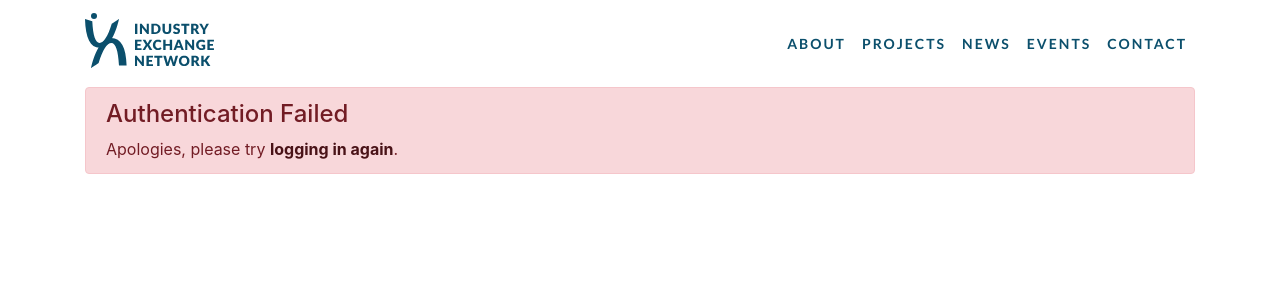
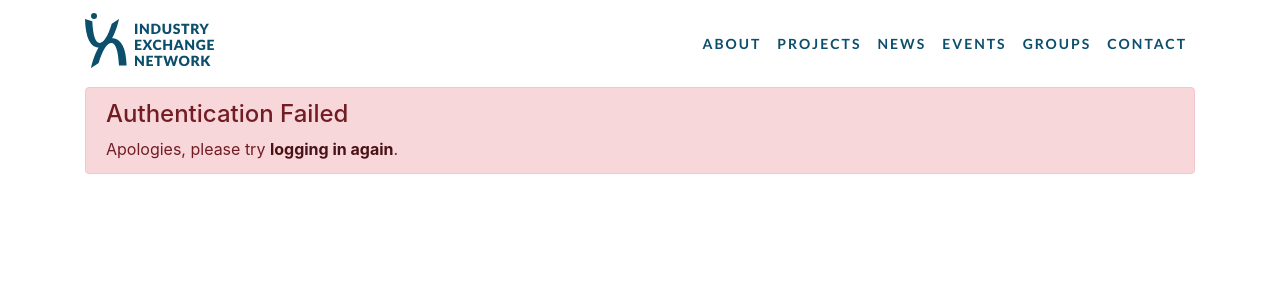
Before and after one commit to UCLComputerScience/103P_2018_team51, a Django app: page /auth/callback in a window 1280 px wide. Shown: the top 300 px of the page. Run offline with Django 3.2, Linux system fonts and the light colour scheme; style sheets or scripts are compiled from the project's sources; parts of the project's set-up code (start-up, migrations or seed data) failed here and were passed over.

Commit message:
added links to events/groups list pages (#18)

```diff
--- a/ssig_site/base/templates/base.html
+++ b/ssig_site/base/templates/base.html
@@ -40,7 +40,10 @@
               <a class="nav-link" href="http://ixn.host/news/">News</a>
             </li>
             <li class="nav-item">
-              <a class="nav-link" href="http://ixn.host/events/">Events</a>
+              <a class="nav-link" href="{% url 'events' %}">Events</a>
+            </li>
+            <li class="nav-item">
+              <a class="nav-link" href="{% url 'index' %}">Groups</a>
             </li>
             <li class="nav-item">
               <a class="nav-link" href="http://ixn.host/contact/">Contact</a>
```
